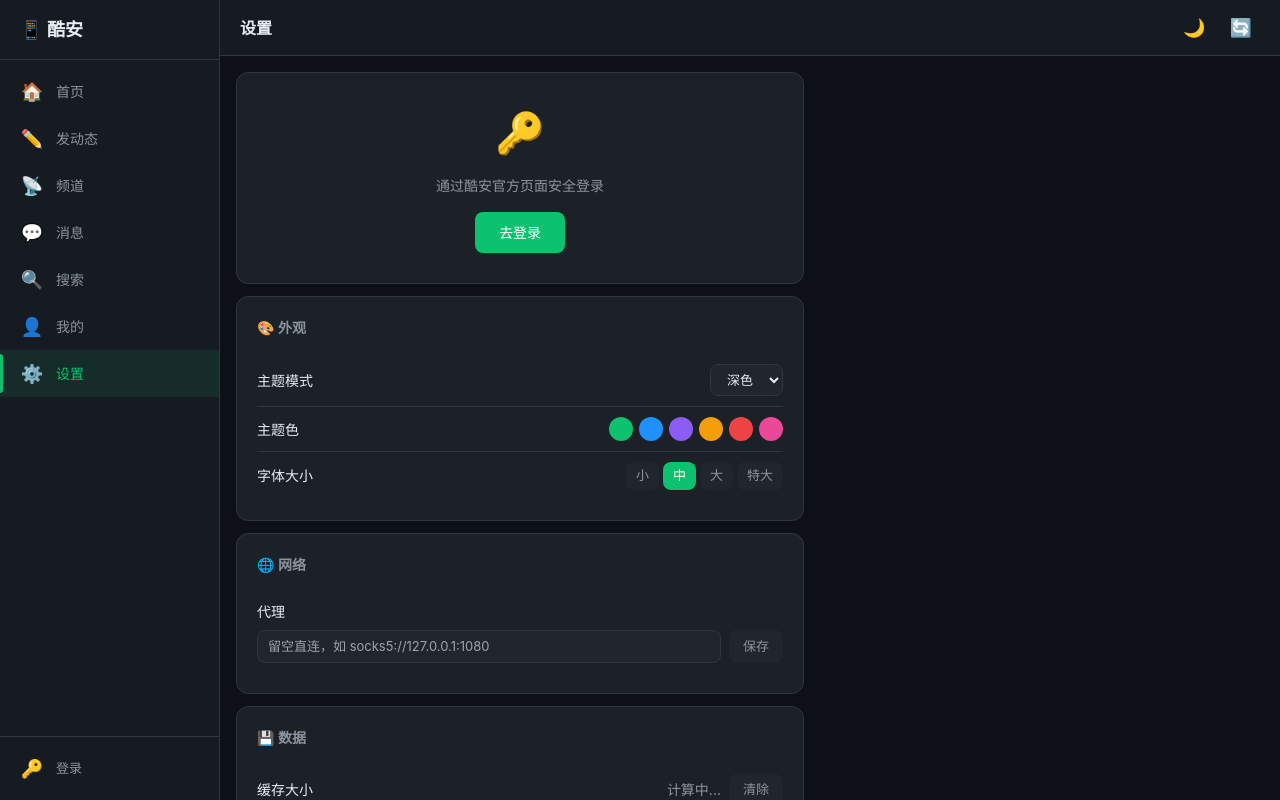
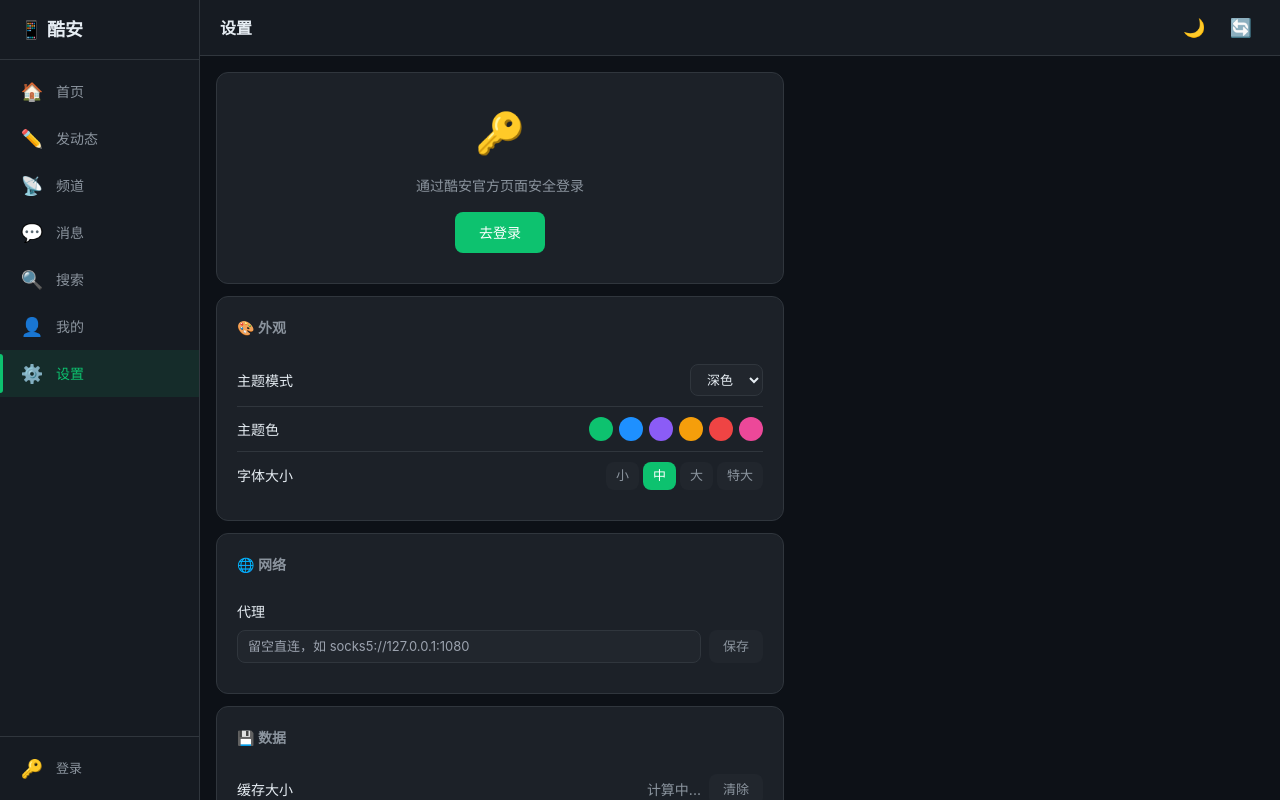
Before and after one commit to ly14sh/PCCA, a Vue app: page /#/settings in a window 1280 px wide. Built offline with nearby package versions, Linux system fonts and the light colour scheme.

Commit message:
style: 更新CSS变量系统，优化颜色和阴影变量

```diff
--- a/src/assets/styles/tailwind.css
+++ b/src/assets/styles/tailwind.css
@@ -19,28 +19,32 @@
   --green: #3fb950;
   --red: #f85149;
   --orange: #d29922;
-  --sidebar-width: 220px;
+  --sidebar-width: 200px;
   --topbar-height: 56px;
   --radius: 8px;
   --radius-lg: 12px;
+  --shadow-sm: 0 1px 2px rgba(0, 0, 0, 0.05);
+  --shadow-md: 0 4px 6px rgba(0, 0, 0, 0.1);
 }
 
 /* ===== 浅色主题 ===== */
 :root.light {
-  --bg-primary: #f5f5f5;
+  --bg-primary: #f8f9fa;
   --bg-secondary: #ffffff;
-  --bg-tertiary: #eaeaea;
+  --bg-tertiary: #e9ecef;
   --bg-card: #ffffff;
   --bg-hover: #f0f0f0;
-  --border: #dcdcdc;
-  --text-primary: #1a1a1a;
-  --text-secondary: #555555;
-  --text-muted: #999999;
+  --border: #dee2e6;
+  --text-primary: #212529;
+  --text-secondary: #6c757d;
+  --text-muted: #adb5bd;
   --accent: #0DC26F;
   --accent-hover: #0BA85D;
   --green: #0DC26F;
   --red: #e53935;
   --orange: #f57c00;
+  --shadow-sm: 0 1px 2px rgba(0, 0, 0, 0.05);
+  --shadow-md: 0 4px 6px rgba(0, 0, 0, 0.1);
 }
 
 * { margin: 0; padding: 0; box-sizing: border-box; }
@@ -50,6 +54,7 @@ body {
   background: var(--bg-primary);
   color: var(--text-primary);
   overflow: hidden;
+  line-height: 1.5;
 }
 
 /* ===== 滚动条 ===== */
```
